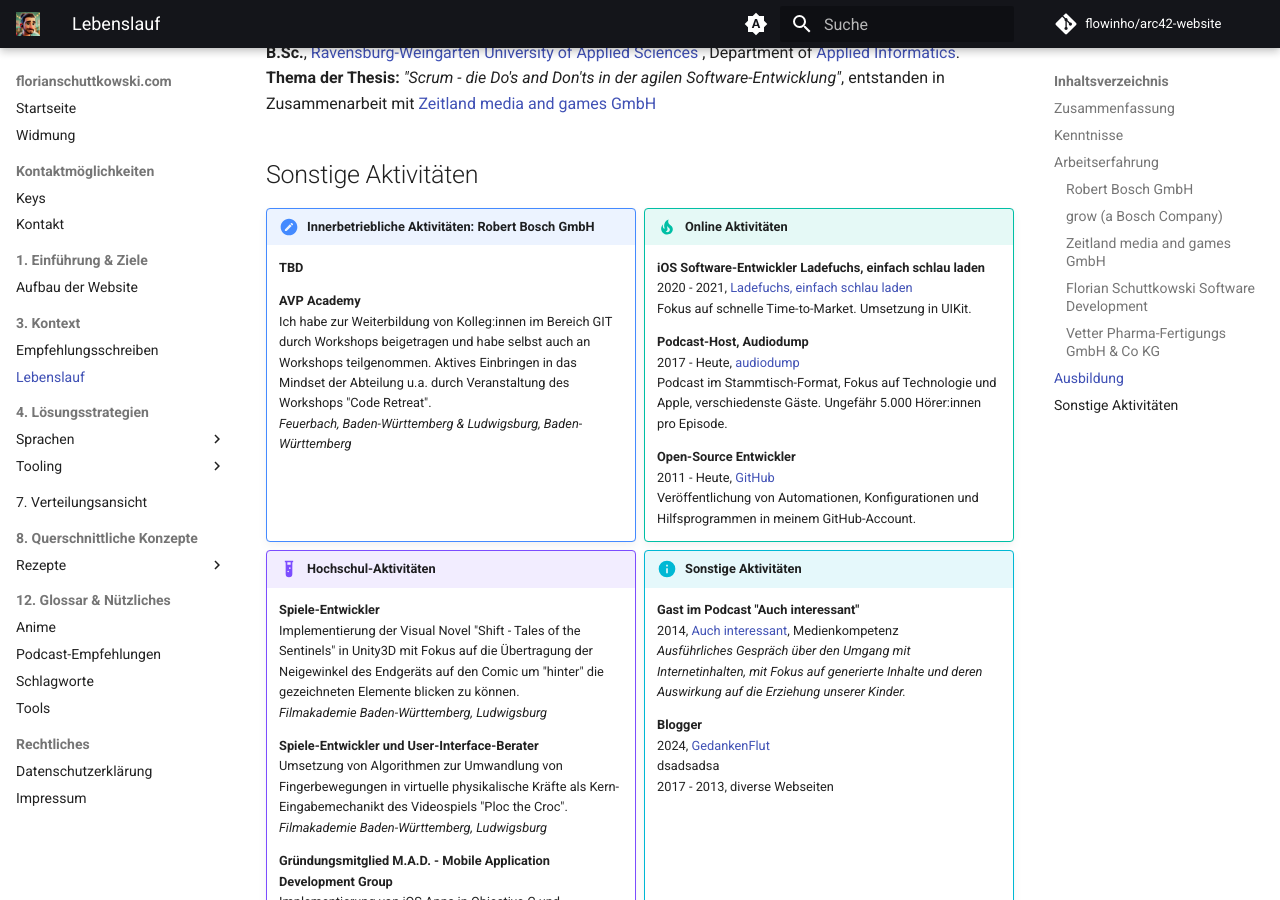
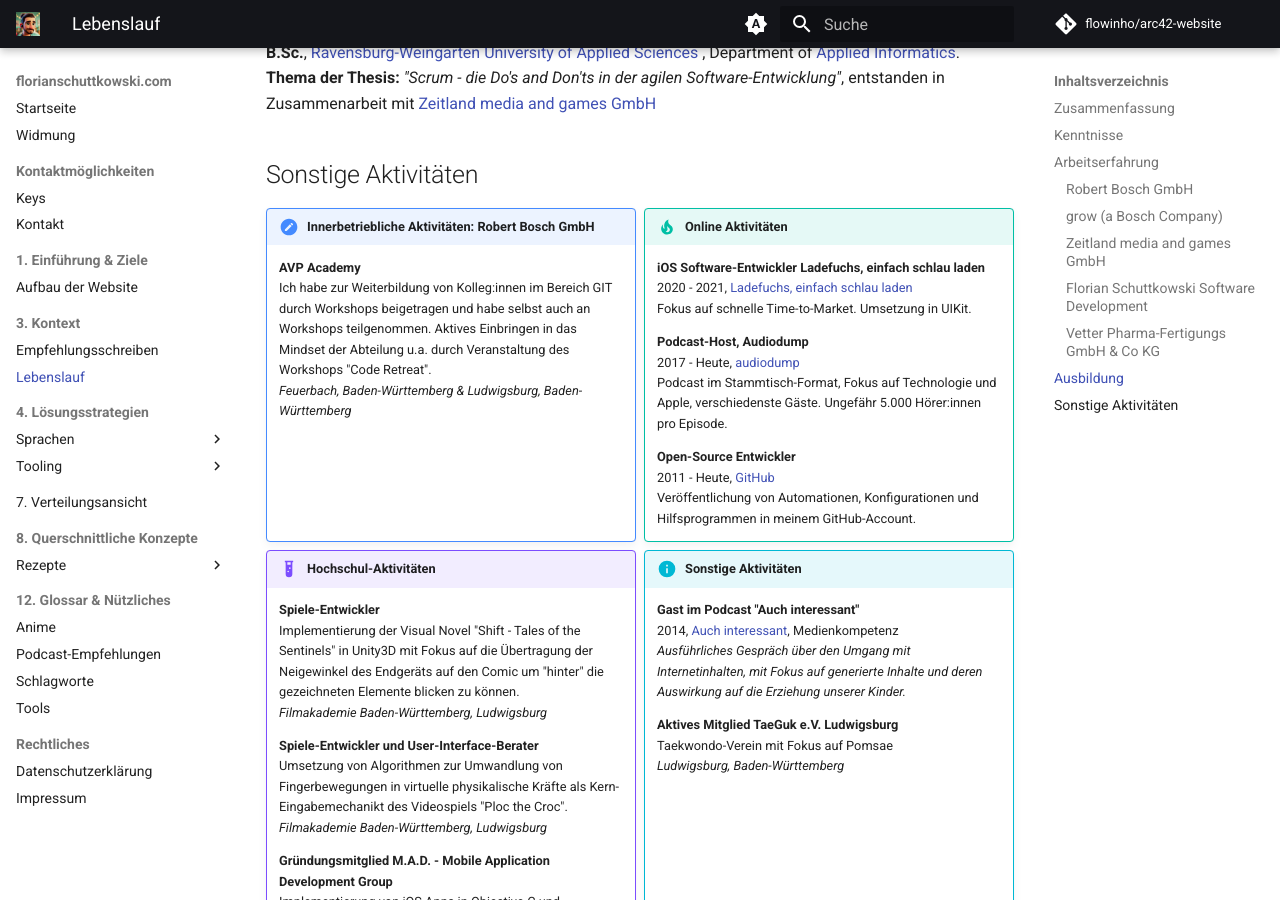
Before and after one commit to md42/arc42-website, an MkDocs documentation site: the page built from docs/kontext/lebenslauf.md, in a window 1280 px wide and 900 px high, scrolled down 3221 px. Built offline with MkDocs 1.6.1 and Material for MkDocs 9.7.7, drawn with Linux system fonts in a browser that asks for light colours; plug-ins that fetch from the network failed and are left out; comment, search, counter and statistics services are not loaded.

Commit message:
Update CV

```diff
--- a/docs/kontext/lebenslauf.md
+++ b/docs/kontext/lebenslauf.md
@@ -91,7 +91,7 @@
 
 ### Robert Bosch GmbH
 
-September 2018 bis Heute, [Robert Bosch GmbH]()
+September 2018 bis Heute, [Robert Bosch GmbH](https://www.bosch.de/)
 
 Im Rahmen meiner Anstellung bei der Robert Bosch GmbH durfte ich in den Geschäftsbereichen Electrified Motion, Powertrain Solutions und Connected Mobility Solutions Teil von unterschiedlichsten Abteilungen und Projekt-Teams sein.
 
@@ -132,7 +132,7 @@
 
 ### Zeitland media and games GmbH
 
-[Zeitland media and Games GmbH](https://zeitland.de)
+[Zeitland media and Games GmbH](https://zeitland.com)
 
 **Technical Director**
 März 2015 bis August 2017
@@ -158,7 +158,7 @@
 ### Vetter Pharma-Fertigungs GmbH & Co KG
 
 **Assistenz des Projekt-Managements**
-März 2011 bis November 2011, [Vetter Pharma-Fertigungs GmbH & Co KG]()
+März 2011 bis November 2011, [Vetter Pharma-Fertigungs GmbH & Co KG](https://www.vetter-pharma.com/de/)
 Studentische Werksanstellung. Aufgabe war es die Analyseergebnisse der Produktion mit Fokus auf betriebswirtschafliche Optimierung zu verfeinern. Programmierung von Excel-Markos in Microsoft VBS.
 _Ravensburg, Baden-Württemberg_
 
@@ -173,8 +173,6 @@
 <div class="grid" markdown>
 
 !!! done "Innerbetriebliche Aktivitäten: Robert Bosch GmbH"
-
-	**TBD**
 
 	**AVP Academy**
 	Ich habe zur Weiterbildung von Kolleg:innen im Bereich GIT durch Workshops beigetragen und habe selbst auch an Workshops teilgenommen. Aktives Einbringen in das Mindset der Abteilung u.a. durch Veranstaltung des Workshops "Code Retreat".
@@ -217,8 +215,7 @@
 		2014, [Auch interessant]([https://dsadsaa](https://auch-interessant.de/2024/10/01/medienkompetenz-mit-basti-schlingel-wolfle-flowinho/)), Medienkompetenz
 		_Ausführliches Gespräch über den Umgang mit Internetinhalten, mit Fokus auf generierte Inhalte und deren Auswirkung auf die Erziehung unserer Kinder._
 
-	**Blogger**
-		2024, [GedankenFlut](https://gedankenflut.org)
-		dsadsadsa
-		2017 - 2013, diverse Webseiten
+	**Aktives Mitglied TaeGuk e.V. Ludwigsburg**
+		Taekwondo-Verein mit Fokus auf Pomsae
+		_Ludwigsburg, Baden-Württemberg_
 </div>
```
